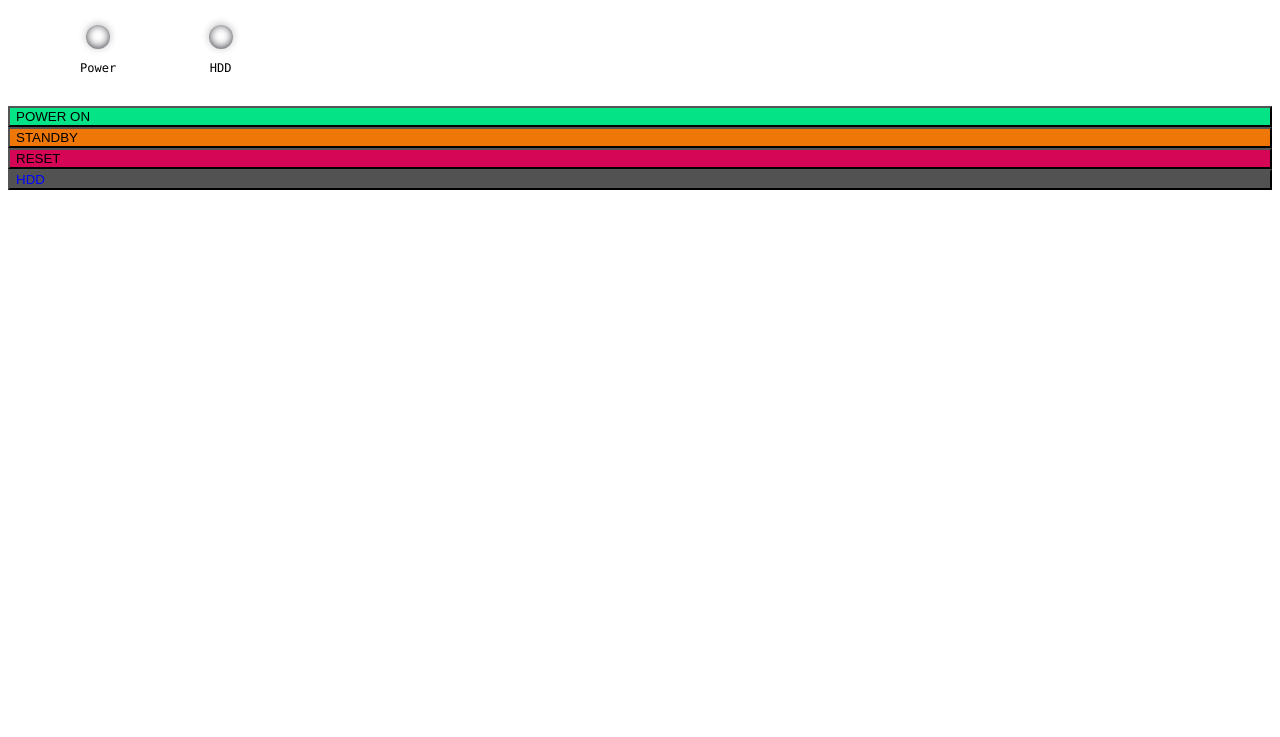
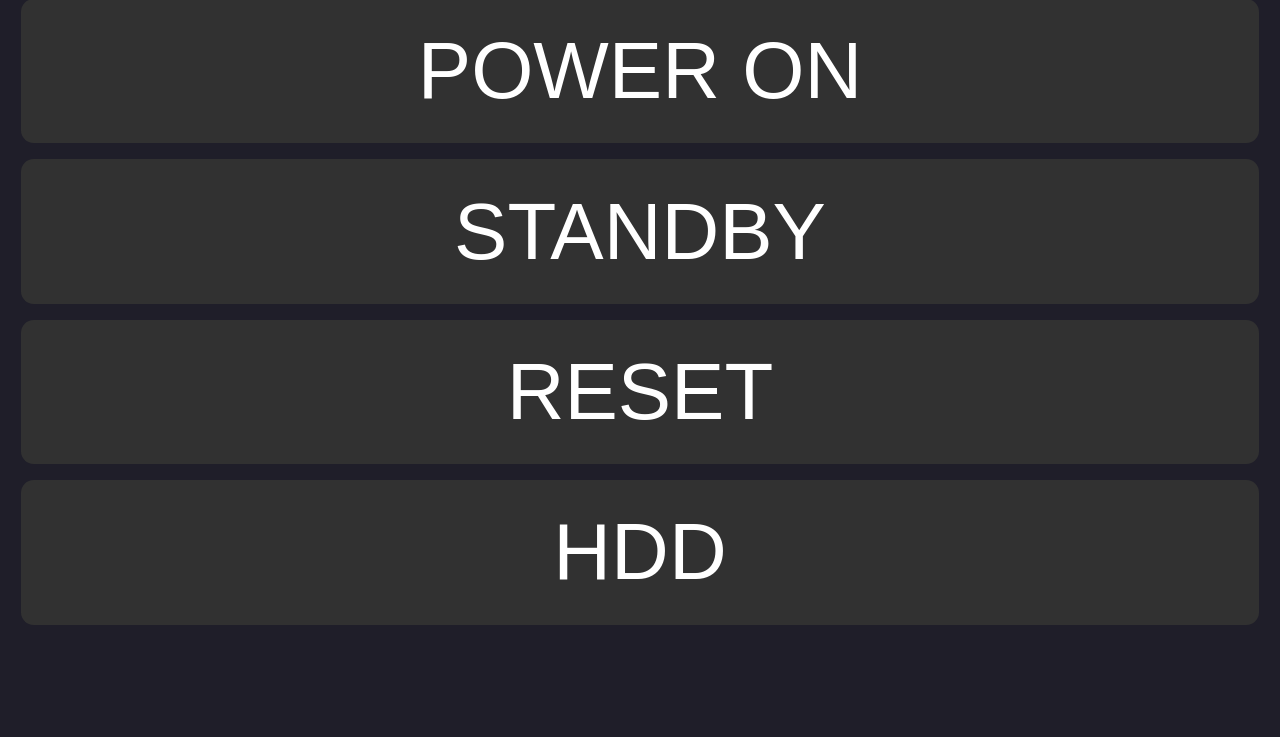
Before and after one commit to MatiasG19/arduino-remote-switch, a plain HTML site: page web/src/index.htm in a window 1280 px wide. Shown: the part 63-800 px from the top of the page. Drawn offline with Linux system fonts and the light colour scheme.

Commit message:
Make design scalable and more modern

```diff
--- a/web/src/index.htm
+++ b/web/src/index.htm
@@ -7,67 +7,35 @@
     <link rel="stylesheet" href="style.css" />
   </head>
   <body>
-    <h2>STORINATOR</h2>
+    <div class="heading">STORINATOR</div>
 
-    <div class="statusContainer">
-      <div class="led-box">
-        <div id="powerLed" class="led-off"></div>
-        <p>Power</p>
-      </div>
-      <div class="led-box">
-        <div id="hddLed" class="led-off"></div>
-        <p>HDD</p>
-      </div>
-    </div>
-
-    <div class="operationContainer">
-      <button type="button" class="powerOnButton" onclick="powerOn()">
-        POWER ON
-      </button>
-      <button type="button" class="standbyButton" onclick="standBy()">
-        STANDBY
-      </button>
-      <button type="button" class="resetButton" onclick="reset()">RESET</button>
-      <button type="button" class="hddButton">HDD</button>
-    </div>
+    <button
+      id="powerBtn"
+      type="button"
+      class="activeButton"
+      onclick="RequestMachine('powerOn')"
+    >
+      POWER ON
+    </button>
+    <button
+      id="standByBtn"
+      type="button"
+      class="activeButton"
+      onclick="RequestMachine('standBy')"
+    >
+      STANDBY
+    </button>
+    <button
+      id="resetBtn"
+      type="button"
+      class="activeButton"
+      onclick="RequestMachine('reset')"
+    >
+      RESET
+    </button>
+    <button id="hddBtn" type="button">HDD</button>
 
     <script>
-      var state = false
-
-      function powerOn() {
-        RequestMachine('powerOn')
-      }
-
-      function standBy() {
-        RequestMachine('standBy')
-      }
-
-      function reset() {
-        RequestMachine('reset')
-      }
-
-      function togglePowerLed(state) {
-        const powerLed = document.getElementById('powerLed')
-        if (state) {
-          powerLed.classList.remove('led-off')
-          powerLed.classList.add('led-green')
-        } else {
-          powerLed.classList.remove('led-green')
-          powerLed.classList.add('led-off')
-        }
-      }
-
-      function toggleHddLed(state) {
-        const hddLed = document.getElementById('hddLed')
-        if (state) {
-          hddLed.classList.remove('led-off')
-          hddLed.classList.add('led-blue')
-        } else {
-          hddLed.classList.remove('led-blue')
-          hddLed.classList.add('led-off')
-        }
-      }
-
       function RequestMachine(type) {
         if (!confirm(type.toUpperCase())) return
 
--- a/web/src/style.css
+++ b/web/src/style.css
@@ -1,110 +1,46 @@
-title {
-
+html {
+  height: 95%;
+  font-family: 'Lucida Console', 'Arial', monospace;
 }
 
 body {
-  font-family: 'Lucida Console', 'Courier New', monospace;
+  background-color: #1f1e29;
+  color: aliceblue;
+  height: 95%;
 }
 
-.operationContainer {
-
+.heading {
+  font-size: 5vh;
+  text-align: center;
 }
 
 button {
   position: relative;
-  display: flex;
-  width: 100%;
+  display: inline-block;
+  width: calc(100% - 2vw);
+  min-width: 50px;
+  max-width: 200vh;
+  height: 20%;
+  min-height: 50px;
+  border: none;
+  border-radius: 1vw;
+  margin: 1vh 1vw 1vh 1vw;
+  font-size: 10vh;
+
+  color: white;
+  background-color: #313131;
 }
 
-.powerOnButton {
-  background-color: #04e486;
+.activeButton {
+  cursor: pointer;
 }
 
-.powerOnButton:hover {
-  background-color: #60ebb1;
+.activeButton:hover {
+  background-color: #c5c5c5;
   color: black;
 }
 
-.powerOnButton:active {
-  background-color: #08b16b;
+.activeButton:active {
+  background-color: #494949;
   color: white;
 }
-
-.standbyButton {
-  background-color: #ee7707;
-}
-
-.standbyButton:hover {
-  background-color: #f09b4c;
-  color: white;
-}
-
-.standbyButton:active {
-  background-color: #c26208;
-  color: white;
-}
-
-.resetButton {
-  background-color: #d60656;
-}
-
-.resetButton:hover {
-  background-color: #cf4376;
-  color: black;
-}
-
-.resetButton:active {
-  background-color: #b41f56;
-  color: white;
-}
-
-.hddButton {
-  background-color: #525252;
-  color: blue;
-}
-
-/**********************************************/
-/* Status */
-/**********************************************/
-.statusContainer {
-  margin: 30px;
-}
-
-.led-box {
-  height: 30px;
-  margin: 10px 30px;
-  display: inline-block;
-}
-
-.led-box p {
-  font-size: 12px;
-  text-align: center;
-  margin: 1em;
-}
-
-.led-green {
-  margin: 0 auto;
-  width: 24px;
-  height: 24px;
-  background-color: #aee9d0;
-  border-radius: 50%;
-  box-shadow: rgba(0, 0, 0, 0.2) 0 -1px 7px 1px, inset #08b16b 0 -1px 9px, #42e4a0 0 2px 12px;
-}
-
-.led-blue {
-  margin: 0 auto;
-  width: 24px;
-  height: 24px;
-  background-color: #24E0FF;
-  border-radius: 50%;
-  box-shadow: rgba(0, 0, 0, 0.2) 0 -1px 7px 1px, inset rgb(59, 59, 190) 0 -1px 9px, #3F8CFF 0 2px 14px;
-}
-
-.led-off {
-  margin: 0 auto;
-  width: 24px;
-  height: 24px;
-  background-color: #ffffff;
-  border-radius: 50%;
-  box-shadow: rgba(0, 0, 0, 0.2) 0 -1px 7px 1px, inset rgb(65, 65, 73) 0 -1px 9px, #ffffff 0 2px 14px;
-}
```
